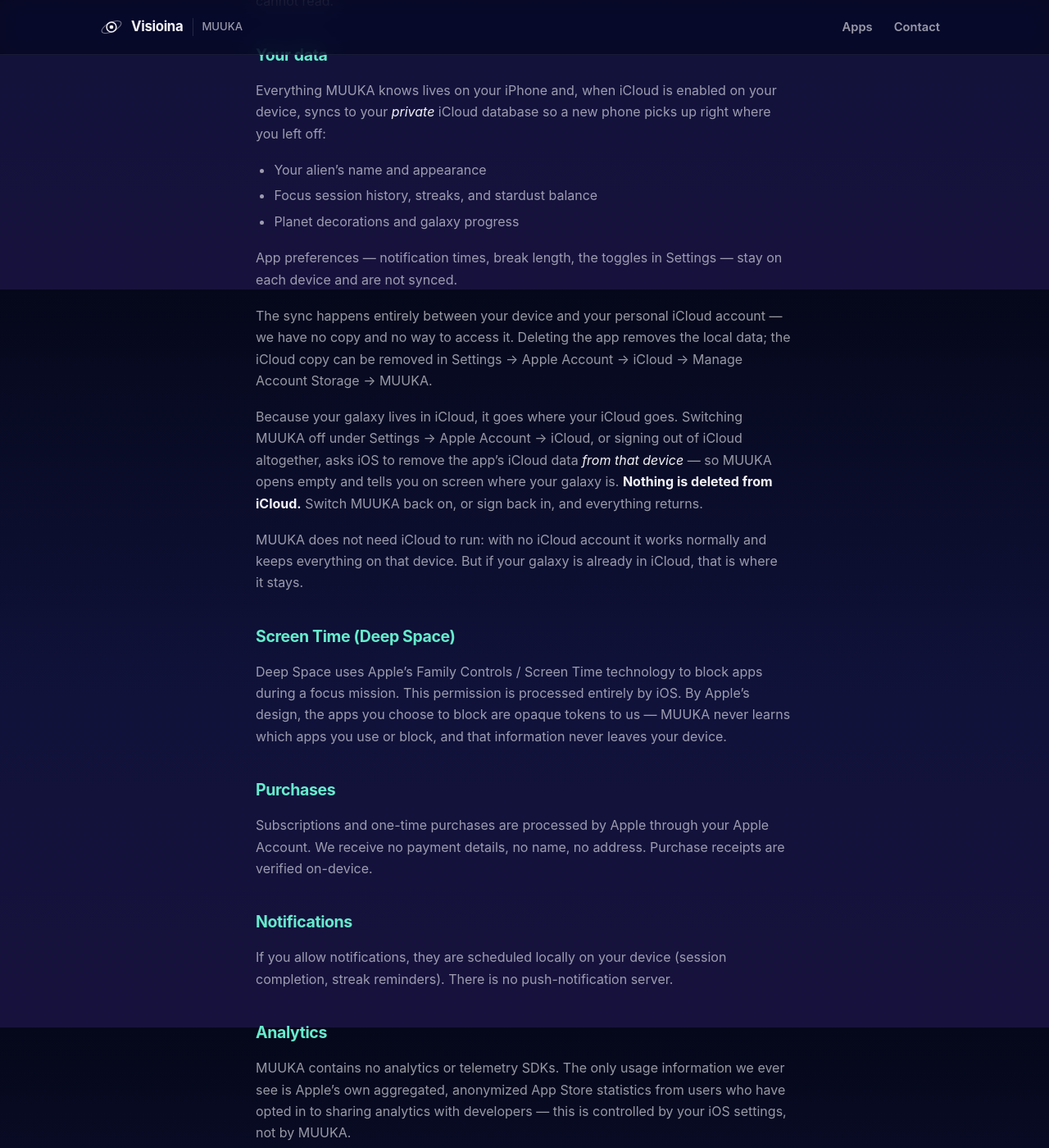
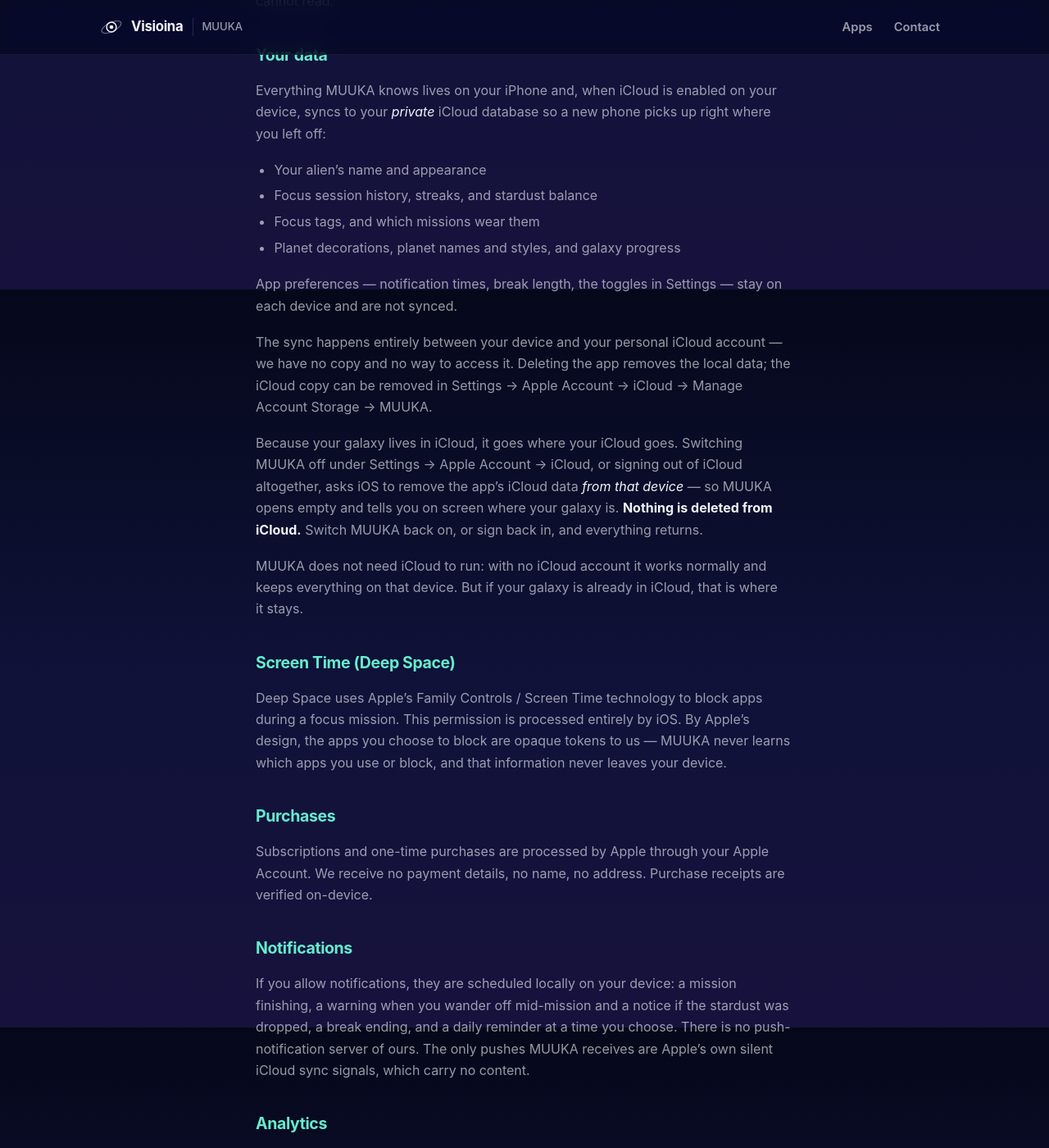
Before and after one commit to selinahti/visioinawebsite, a Jekyll site: the page built from _apps/muuka/privacy.md, in a window 1280 px wide and 1400 px high, scrolled down 547 px. Shown: the whole window at 82% size. Built offline with Jekyll 4.4.1, drawn with Linux system fonts in a browser that asks for light colours; some of the changed text lies outside the part shown.

Commit message:
Privacy policy says what the app actually sends, and what it syncs
Notifications: "session completion, streak reminders" named two of five
and one of them wrongly — there is no streak reminder, there is a daily
one at a time you set. Listed all five. Also owned the silent CloudKit
pushes: the app carries the push entitlement for iCloud sync, and a
policy that says "no push server" beside that entitlement reads as an
omission to anyone who checks.

Your data: focus tags sync and were not in the list; planet names and
styles likewise.

Feature card: "5 minutes to 8 hours" was the Pro ceiling stated as if it
were everyone's. Now "2 hours — up to 8 with Pro".

Privacy and terms dated 12 September 2026: the name on them changed.

Co-Authored-By: Claude Opus 5 <noreply@anthropic.com>

```diff
--- a/_apps/muuka/privacy.md
+++ b/_apps/muuka/privacy.md
@@ -32,7 +32,8 @@ where you left off:
 
 - Your alien's name and appearance
 - Focus session history, streaks, and stardust balance
-- Planet decorations and galaxy progress
+- Focus tags, and which missions wear them
+- Planet decorations, planet names and styles, and galaxy progress
 
 App preferences — notification times, break length, the toggles in Settings —
 stay on each device and are not synced.
@@ -68,8 +69,11 @@ are verified on-device.
 
 ## Notifications
 
-If you allow notifications, they are scheduled locally on your device (session
-completion, streak reminders). There is no push-notification server.
+If you allow notifications, they are scheduled locally on your device: a
+mission finishing, a warning when you wander off mid-mission and a notice if
+the stardust was dropped, a break ending, and a daily reminder at a time you
+choose. There is no push-notification server of ours. The only pushes MUUKA
+receives are Apple's own silent iCloud sync signals, which carry no content.
 
 ## Analytics
 
```
Also changed, not shown: other parts of _apps/muuka/privacy.md (+1 -1 lines), _apps/muuka/index.md (+2 -2 lines), _apps/muuka/terms.md (+1 -1 lines).
